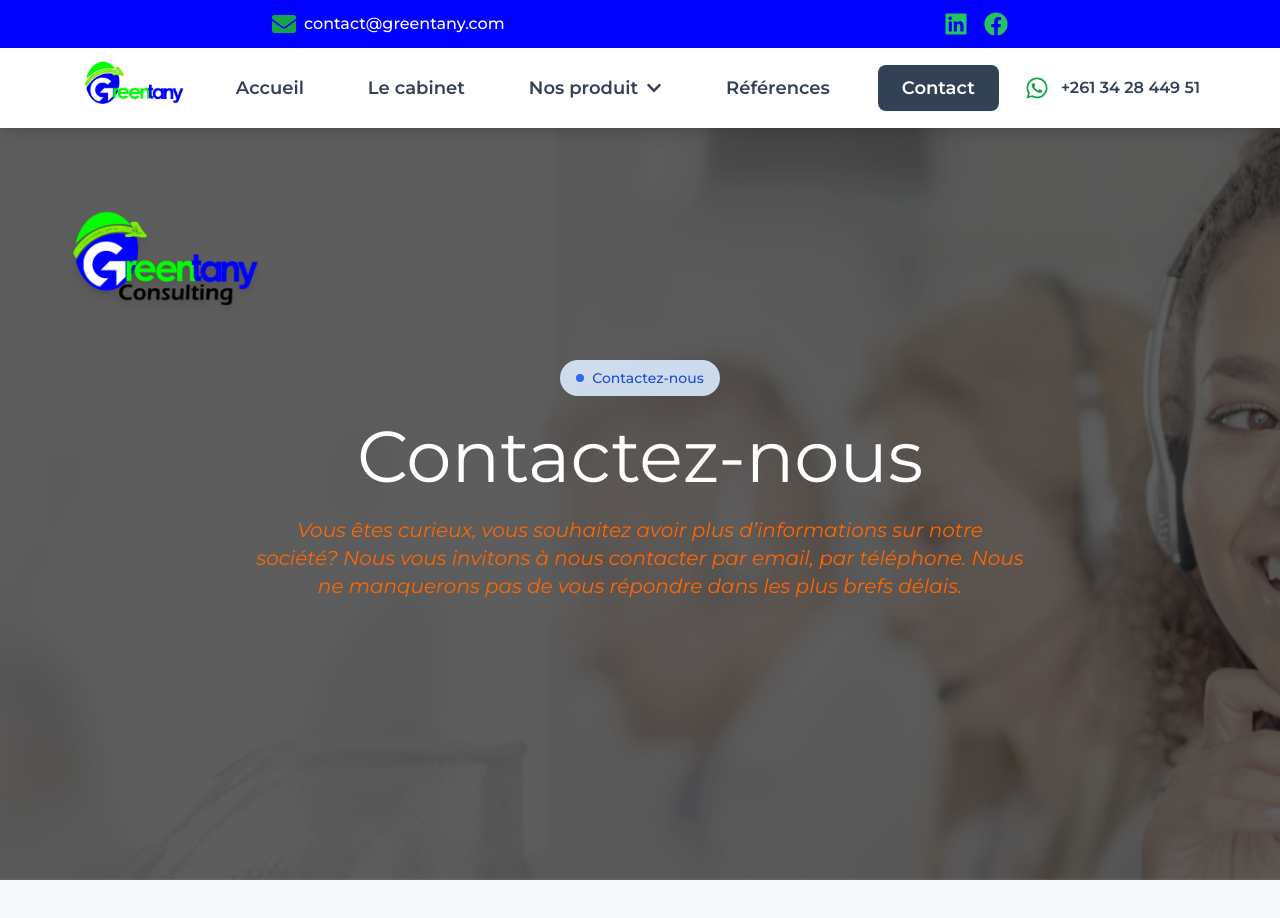
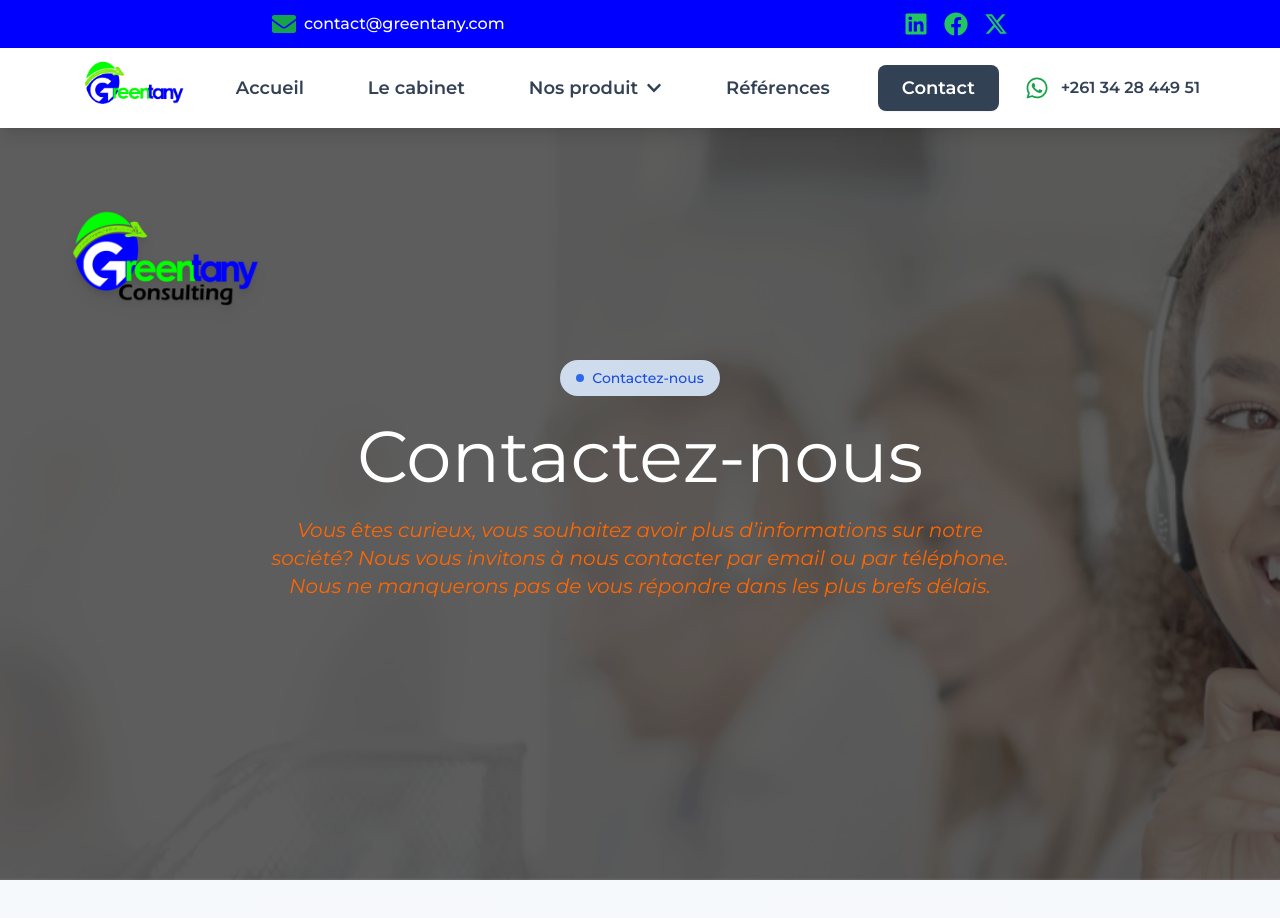
Before and after one commit to greentany/greentany, a React (Vite) app: page /contact in a window 1280 px wide. Shown: the top 918 px of the page. Built offline with nearby package versions, Linux system fonts and the light colour scheme.

Commit message:
mise a jour

```diff
--- a/src/components/About.tsx
+++ b/src/components/About.tsx
@@ -32,7 +32,7 @@ const About = () => {
             transition={{ delay: 0.3, duration: 0.8 }}
             className="text-4xl md:text-5xl font-bold text-slate-800 mb-6"
           >
-           <span className="text-transparent bg-clip-text bg-gradient-to-r from-blue-600 via-teal-600 to-blue-800">Expert en management QHSE et RSE depuis 2008
+           <span className="text-transparent bg-clip-text bg-gradient-to-r from-blue-600 via-teal-600 to-blue-800">Expert en management QHSE et RSE depuis 2016
 </span>
           </motion.h2>
 
--- a/src/components/AboutConsulting.tsx
+++ b/src/components/AboutConsulting.tsx
@@ -71,7 +71,7 @@ const AboutConsulting: React.FC = () => {
                   Notre société́ <span className='font-bold text-[#FF9900]'>GREENTANY EXPORT</span> est présent  à Madagascar depuis 2016. Les principales activités de la société sont l'agroalimentaire, l'industrie et les services.
                 </p>
                 <p className="text-lg text-slate-600 leading-relaxed">
-                  La société  <span className='font-bold text-[#FF9900]'>GREENTANY EXPORT</span> est spécialisé dans l'exportation dans le Monde entier depuis Madagascar, de fruits frais (litchi, banane, ..) épices et ingrédients (poivre noir, vanille, clou de girofle, cannelle, curcuma, bais rose, gingembre, etc.) grains secs (haricot rouge sec, pois du cap sec, black eyes, …)
+                  La société  <span className='font-bold text-[#FF9900]'>GREENTANY EXPORT</span> est spécialisé dans l'exportation dans le Monde entier depuis Madagascar, de fruits frais <span className='font-bold'>(litchi, banane, ..)</span> épices et ingrédients <span className="font-bold">(poivre noir, vanille, clou de girofle, cannelle, curcuma, bais rose, gingembre, etc.)</span> grains secs <span className="font-bold">(haricot rouge sec, pois du cap sec, cornille, …)</span>
                 </p>
                 <p className="text-lg text-slate-600 leading-relaxed">
                   La société est l'un des leaders impliqués dans les processus commerciaux de qualité et éthiques, et se positionne comme une entreprise exemplaire dans le secteur agro-alimentaire.
--- a/src/components/AnnouncementBar.tsx
+++ b/src/components/AnnouncementBar.tsx
@@ -1,5 +1,7 @@
 import React from 'react';
 import { FaFacebook, FaLinkedin, FaEnvelope } from 'react-icons/fa';
+import { FaXTwitter } from "react-icons/fa6";
+
 
 const AnnouncementBar: React.FC = () => {
   return (
@@ -15,7 +17,7 @@ const AnnouncementBar: React.FC = () => {
           </a>
           <div className="flex items-center gap-4">
             <a
-              href="https://www.linkedin.com"
+              href="https://mg.linkedin.com/in/greentany-madagascar-b5a04137a"
               target="_blank"
               rel="noopener noreferrer"
               className="text-green-500 hover:text-white transition-colors duration-200"
@@ -32,6 +34,15 @@ const AnnouncementBar: React.FC = () => {
             >
               <FaFacebook className="h-5 w-5 md:h-6 md:w-6" />
             </a>
+            <a
+              href="https://x.com/greentany"
+              target="_blank"
+              rel="noopener noreferrer"
+              className="text-green-500 hover:text-white transition-colors duration-200"
+              aria-label="Facebook"
+            >
+              <FaXTwitter className="h-5 w-5 md:h-6 md:w-6" />
+            </a>
           </div>
         </div>
       </div>
--- a/src/pages/ContactPage.tsx
+++ b/src/pages/ContactPage.tsx
@@ -100,7 +100,7 @@ const ContactPage = () => {
               animate={{ opacity: 1 }}
               transition={{ delay: 0.4 }}
             >
-              Vous êtes curieux, vous souhaitez avoir plus d’informations sur notre société? Nous vous invitons à nous contacter par email, par téléphone. Nous ne manquerons pas de vous répondre dans les plus brefs délais.
+              Vous êtes curieux, vous souhaitez avoir plus d’informations sur notre société? Nous vous invitons à nous contacter par email ou par téléphone. Nous ne manquerons pas de vous répondre dans les plus brefs délais.
             </motion.p>
           </motion.div>
         </div>
--- a/src/pages/ProductsPage.tsx
+++ b/src/pages/ProductsPage.tsx
@@ -159,7 +159,7 @@ const products = [
   },
   {
     id: 13,
-    name: 'HARICOTS ŒIL NOIR',
+    name: 'CORNILLE',
     englishName: 'Black Eyes',
     botanicalName: 'Vigna unguiculata',
     image: '/HARICOTS ŒIL NOIR.jpg',
```
